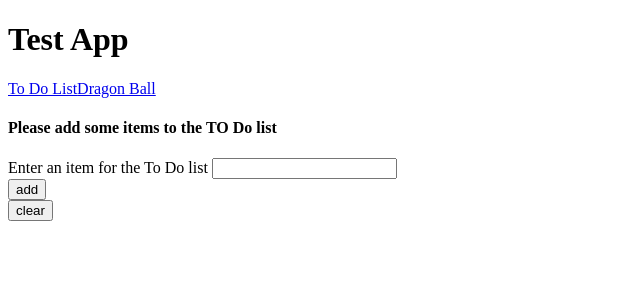
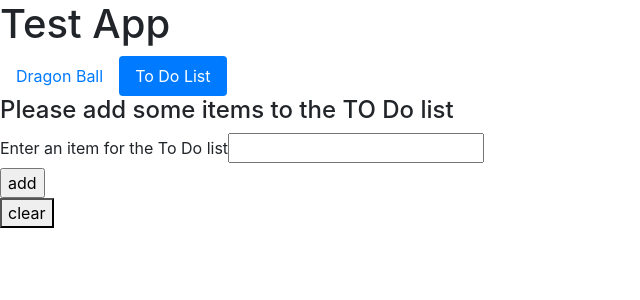
Before and after one commit to sgtsaughter/learning-angular, an Angular app: page /todo-list in a window 1280 px wide. Shown: the top 300 px of the page, without its empty margins (0-640 px from the left). Built offline with nearby package versions, Linux system fonts and the light colour scheme.

Commit message:
Added some bootstrap styles

```diff
--- a/package.json
+++ b/package.json
@@ -25,10 +25,13 @@
     "bootstrap": "^4.1.3",
     "core-js": "^2.5.4",
     "express": "~4.5.1",
+    "font-awesome": "^4.7.0",
+    "jquery": "^1.9.1",
     "method-override": "~2.0.2",
     "mongoose": "~3.8.0",
     "multer": "^1.4.0",
     "ng2-file-upload": "^1.3.0",
+    "popper.js": "^1.14.4",
     "rxjs": "~6.2.0",
     "zone.js": "~0.8.26"
   },
--- a/src/app/app.component.html
+++ b/src/app/app.component.html
@@ -1,6 +1,14 @@
 <h1>Test App</h1>
-<nav>
-  <a routerLink="/todo-list">To Do List</a>
-  <a routerLink="/dbz">Dragon Ball</a>
-</nav>
+
+
+
+<ul class="nav nav-pills">
+    <li class="nav-item">
+      <a class="nav-link" routerLink="/dbz" routerLinkActive="active" href="#">Dragon Ball</a>
+    </li>
+    <li class="nav-item">
+      <a class="nav-link" routerLink="/todo-list"  routerLinkActive="active" href="#">To Do List</a>
+    </li>
+</ul>
+
 <router-outlet></router-outlet>
--- a/src/app/components/db-character/db-character.component.html
+++ b/src/app/components/db-character/db-character.component.html
@@ -10,6 +10,18 @@
   <div>{{character.characterImage}}</div>
   <div>
     <img src="http://localhost:4000/{{character.characterImage}}" alt="">
+  </div>
+</div>
+
+<div *ngFor="let character of characters">
+  <div class="card" style="width: 18rem;">
+    <img class="card-img-top" src="http://localhost:4000/{{character.characterImage}}" alt="Card image cap">
+    <div class="card-body">
+      <h5 class="card-title">{{character.name}}</h5>
+      <p class="card-text">{{character.description}}</p>
+      <a href="#" class="btn btn-primary">Edit</a>
+      <a href="#" class="btn btn-primary">Delete</a>
+    </div>
   </div>
 </div>
 
--- a/src/styles.css
+++ b/src/styles.css
@@ -1 +1,3 @@
 /* You can add global styles to this file, and also import other style files */
+@import "~bootstrap/dist/css/bootstrap.css";
+@import "~font-awesome/css/font-awesome.css";
```
Also changed, not shown: 1 other file (tests, documents, lock files or other folders).
